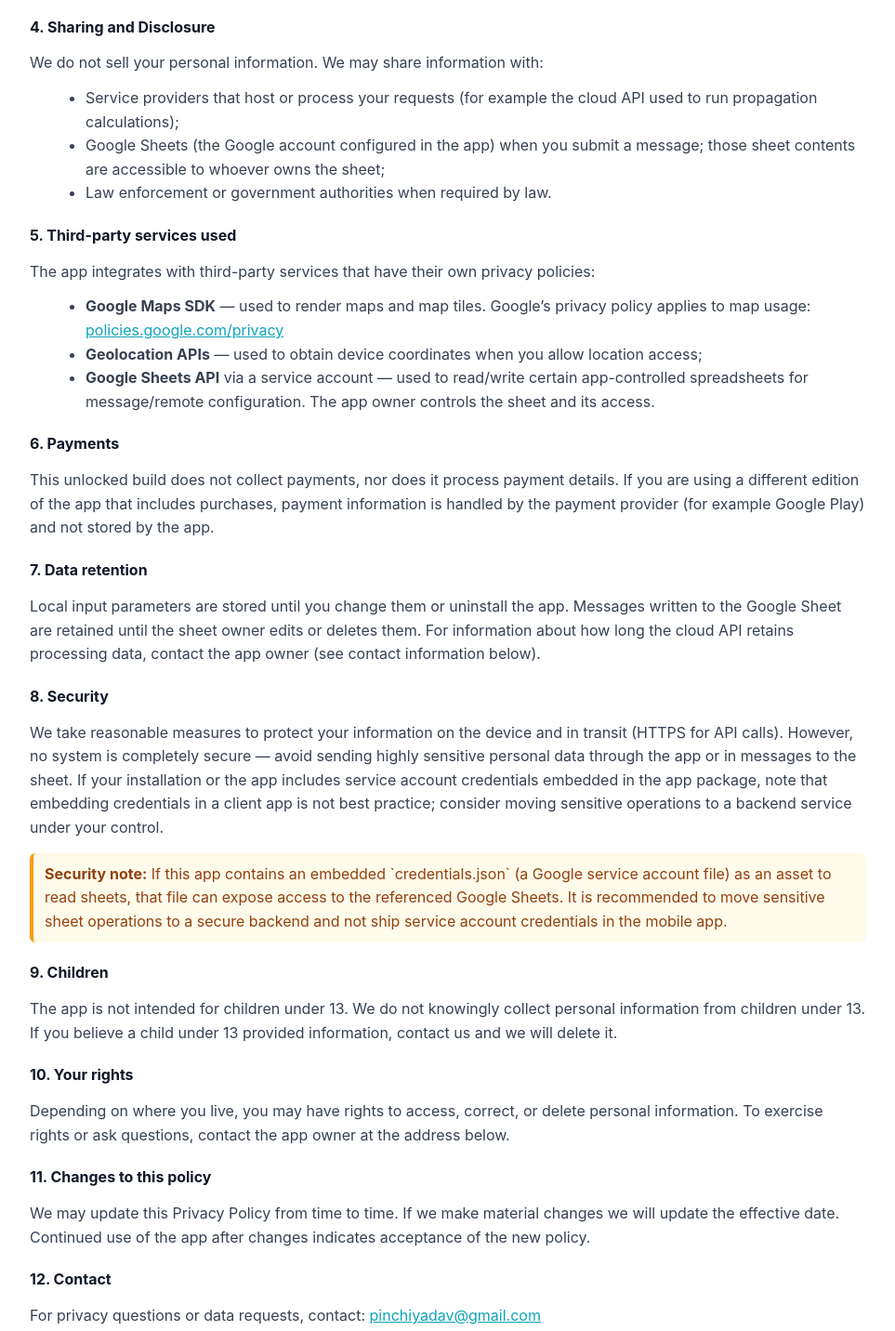
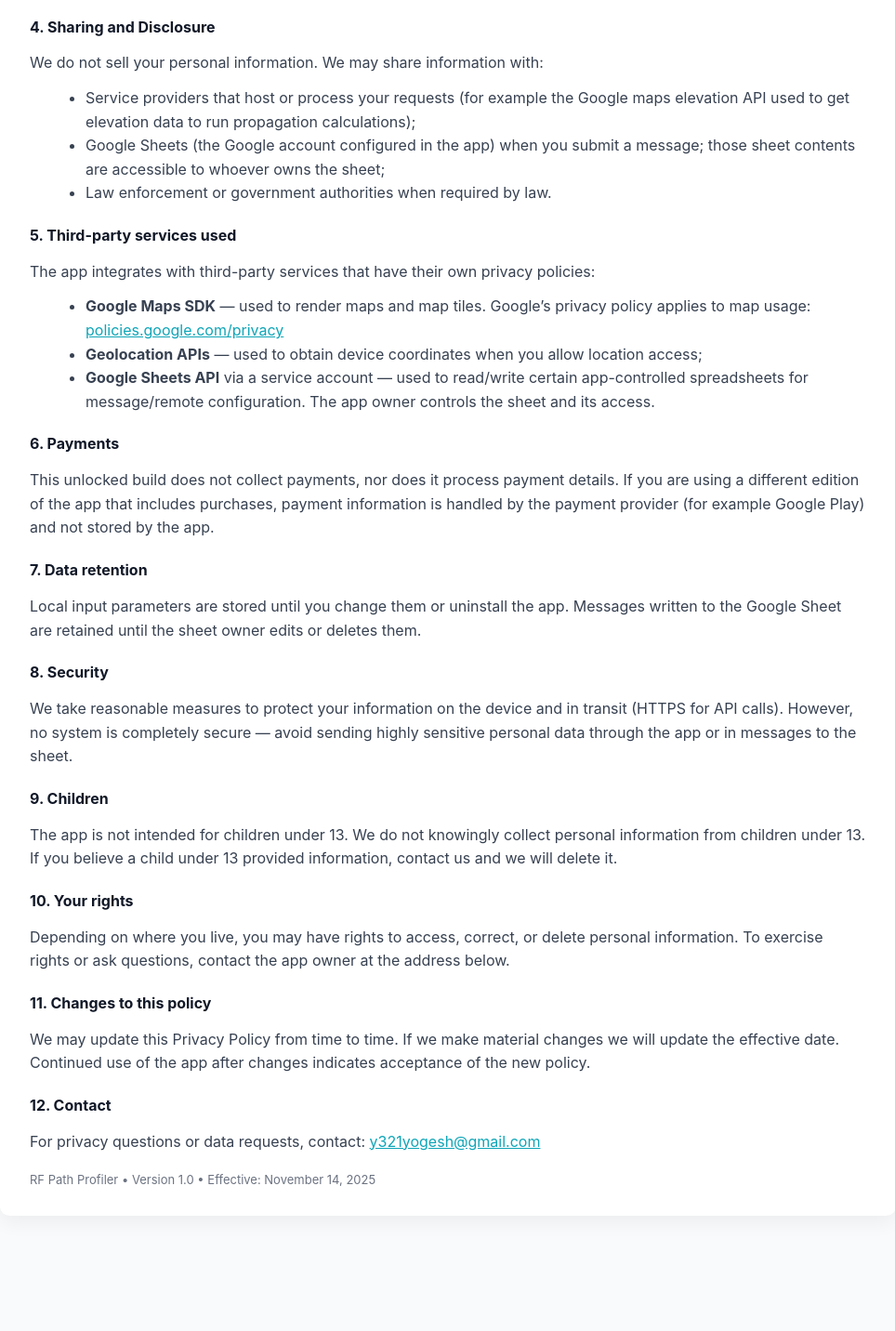
Before and after one commit to pinchiyadav/RF_Link_App-privacypolicy, a plain HTML site: page index.html in a window 1280 px wide. Shown: the part 1529-2961 px from the top of the page at 93% size, without its empty margins (158-1121 px from the left). After the commit the page ends 2893 px from the top, so only its background shows below. Drawn offline with Linux system fonts and the light colour scheme.

Commit message:
Update index.html

```diff
--- a/index.html
+++ b/index.html
@@ -42,7 +42,7 @@
     <p>The app stores your radio planning inputs locally on the device using SharedPreferences (a local storage mechanism). This includes transmitter/receiver coordinates, frequency, antenna heights, advanced parameters, and terrain sampling preferences. These values remain on your device until you change or clear them.</p>
 
     <h3>Processing data sent to cloud API</h3>
-    <p>When you run a propagation calculation, the app sends the input parameters to a remote processing endpoint (the cloud API configured in the app) to perform the calculation and return results. The data sent typically includes the numeric parameters required for the radio model. The server returns calculation results and, optionally, plot images (which the app displays). The cloud API is controlled by the app owner; please contact the owner for details about storage/retention on the server.</p>
+    <p>When you run a propagation calculation, the app sends the input parameters to a remote processing endpoint (the cloud API configured in the app) to perform the calculation and return results. The data sent typically includes the numeric parameters required for the radio model. The server returns calculation results and, optionally, plot images (which the app displays). The cloud API is controlled by the app owner and no data is retained after the output is returned via API.</p>
 
     <h3>Messages you submit</h3>
     <p>If you use the “Send Message” or feedback feature, the app stores your message text in a Google Sheet (Sheet2) used by the app owner as an inbox. The message may include your name, subject, contact email/phone if you provide them. These entries are visible to whoever has access to the Google Sheet.</p>
@@ -61,7 +61,7 @@
     <h2>4. Sharing and Disclosure</h2>
     <p>We do not sell your personal information. We may share information with:</p>
     <ul>
-      <li>Service providers that host or process your requests (for example the cloud API used to run propagation calculations);</li>
+      <li>Service providers that host or process your requests (for example the Google maps elevation API used to get elevation data to run propagation calculations);</li>
       <li>Google Sheets (the Google account configured in the app) when you submit a message; those sheet contents are accessible to whoever owns the sheet;</li>
       <li>Law enforcement or government authorities when required by law.</li>
     </ul>
@@ -78,14 +78,11 @@
     <p>This unlocked build does not collect payments, nor does it process payment details. If you are using a different edition of the app that includes purchases, payment information is handled by the payment provider (for example Google Play) and not stored by the app.</p>
 
     <h2>7. Data retention</h2>
-    <p>Local input parameters are stored until you change them or uninstall the app. Messages written to the Google Sheet are retained until the sheet owner edits or deletes them. For information about how long the cloud API retains processing data, contact the app owner (see contact information below).</p>
+    <p>Local input parameters are stored until you change them or uninstall the app. Messages written to the Google Sheet are retained until the sheet owner edits or deletes them.</p>
 
     <h2>8. Security</h2>
-    <p>We take reasonable measures to protect your information on the device and in transit (HTTPS for API calls). However, no system is completely secure — avoid sending highly sensitive personal data through the app or in messages to the sheet. If your installation or the app includes service account credentials embedded in the app package, note that embedding credentials in a client app is not best practice; consider moving sensitive operations to a backend service under your control.</p>
+    <p>We take reasonable measures to protect your information on the device and in transit (HTTPS for API calls). However, no system is completely secure — avoid sending highly sensitive personal data through the app or in messages to the sheet.</p>
 
-    <div class="note">
-      <strong>Security note:</strong> If this app contains an embedded `credentials.json` (a Google service account file) as an asset to read sheets, that file can expose access to the referenced Google Sheets. It is recommended to move sensitive sheet operations to a secure backend and not ship service account credentials in the mobile app.
-    </div>
 
     <h2>9. Children</h2>
     <p>The app is not intended for children under 13. We do not knowingly collect personal information from children under 13. If you believe a child under 13 provided information, contact us and we will delete it.</p>
@@ -97,7 +94,7 @@
     <p>We may update this Privacy Policy from time to time. If we make material changes we will update the effective date. Continued use of the app after changes indicates acceptance of the new policy.</p>
 
     <h2>12. Contact</h2>
-    <p>For privacy questions or data requests, contact: <a href="mailto:pinchiyadav@gmail.com">pinchiyadav@gmail.com</a></p>
+    <p>For privacy questions or data requests, contact: <a href="mailto:y321yogesh@gmail.com">y321yogesh@gmail.com</a></p>
 
     <footer>
       RF Path Profiler • Version 1.0 • Effective: November 14, 2025
```
